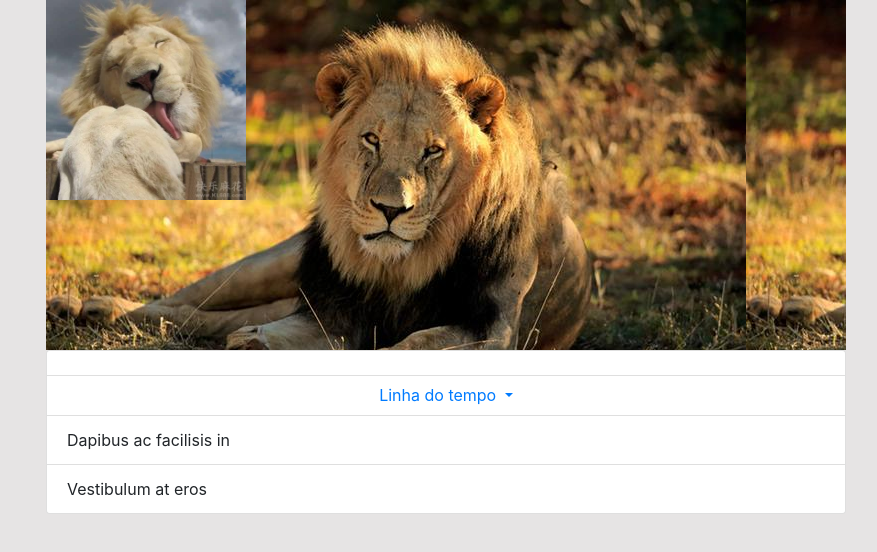
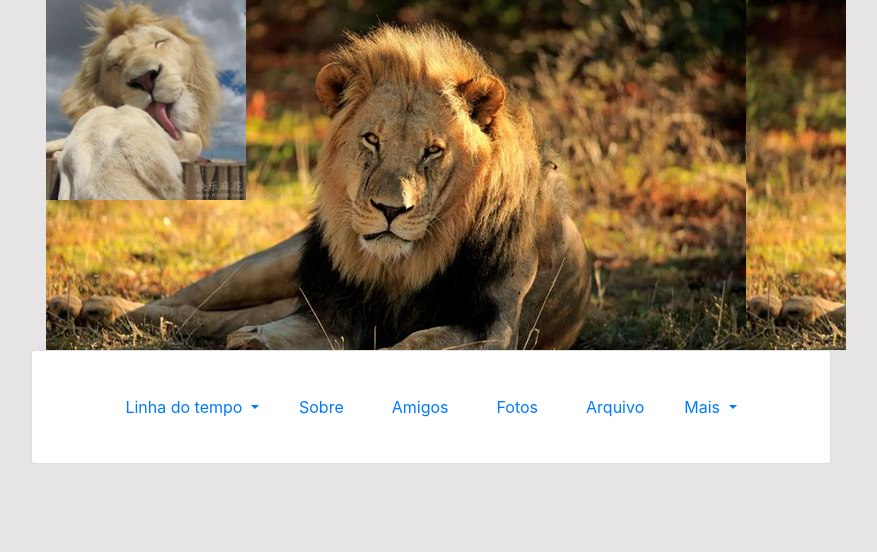
Before and after one commit to esterfernandes/facebook, a plain HTML site: page perfil.html in a window 1280 px wide. Shown: the whole page, without its empty margins (39-916 px from the left). Drawn offline with Linux system fonts and the light colour scheme.

Commit message:
Signed-off-by: InarayMacedo <inarayalexandramacedo@gmail.com>

```diff
--- a/perfil.html
+++ b/perfil.html
@@ -22,23 +22,38 @@
 <div style="background-image: url('img/leao3.jpg'); width: 800px; height: 350px;">
     <img src="img/leao.jpg" style="width: 200px; height: 200px; ">
 </div>
-    <div class="card" style="width: 50rem;">
-      <ul class="list-group list-group-flush list-unstyled">
-        <li class="list-group-item">
-             <li class="nav-item dropdown">
-              <a class="nav-link dropdown-toggle text-center" href="#" id="navbarDropdown" role="button" data-toggle="dropdown" aria-haspopup="true" aria-expanded="false">
+
+<div class="card row" style="width: 50rem;">
+  <div class="card-body">
+<ul class="nav justify-content-center">
+      <li class="nav-item">
+        <a class="nav-link active" href="#"><a class="nav-link dropdown-toggle text-center" href="#" id="navbarDropdown" role="button" data-toggle="dropdown" aria-haspopup="true" aria-expanded="false">
                            Linha do tempo
         </a>
       <div class="dropdown-menu" aria-labelledby="navbarDropdown">
               <a class="dropdown-item" href="#"><i class="fas fa-align-justify"></i>   Visualização em Lista</a>
-                <a class="dropdown-item" href="#"><i class="fab fa-buromobelexperte"></i>   Visualização em grade</a>
+              <a class="dropdown-item" href="#"><i class="fab fa-buromobelexperte"></i>   Visualização em grade</a></a>
+
       </li>
+      <li class="nav-item">
+        <a class="nav-link" href="#" style="padding: 24px;">   Sobre    </a>
+
+      <li class="nav-item">
+        <a class="nav-link" href="#" style="padding: 24px;"> Amigos     </a>
+      <li class="nav-item">
+        <a class="nav-link" href="#" style="padding: 24px;"> Fotos     </a>
+      <li class="nav-item">
+        <a class="nav-link" href="#" style="padding: 24px;"> Arquivo     </a>
+       <li class="nav-item">
+        <a class="nav-link active" href="#"><a class="nav-link dropdown-toggle text-center" href="#" id="navbarDropdown" role="button" data-toggle="dropdown" aria-haspopup="true" aria-expanded="false">
+                           Mais
+        </a>
       </li>
-        <li class="list-group-item">Dapibus ac facilisis in</li>
-        <li class="list-group-item">Vestibulum at eros</li>
 </ul>
 </div>
-</div>
+
+
+
 
 
 
```
Also changed, not shown: teste.html (+23 -14 lines). Lines whose indentation alone changed are shown as unchanged.
